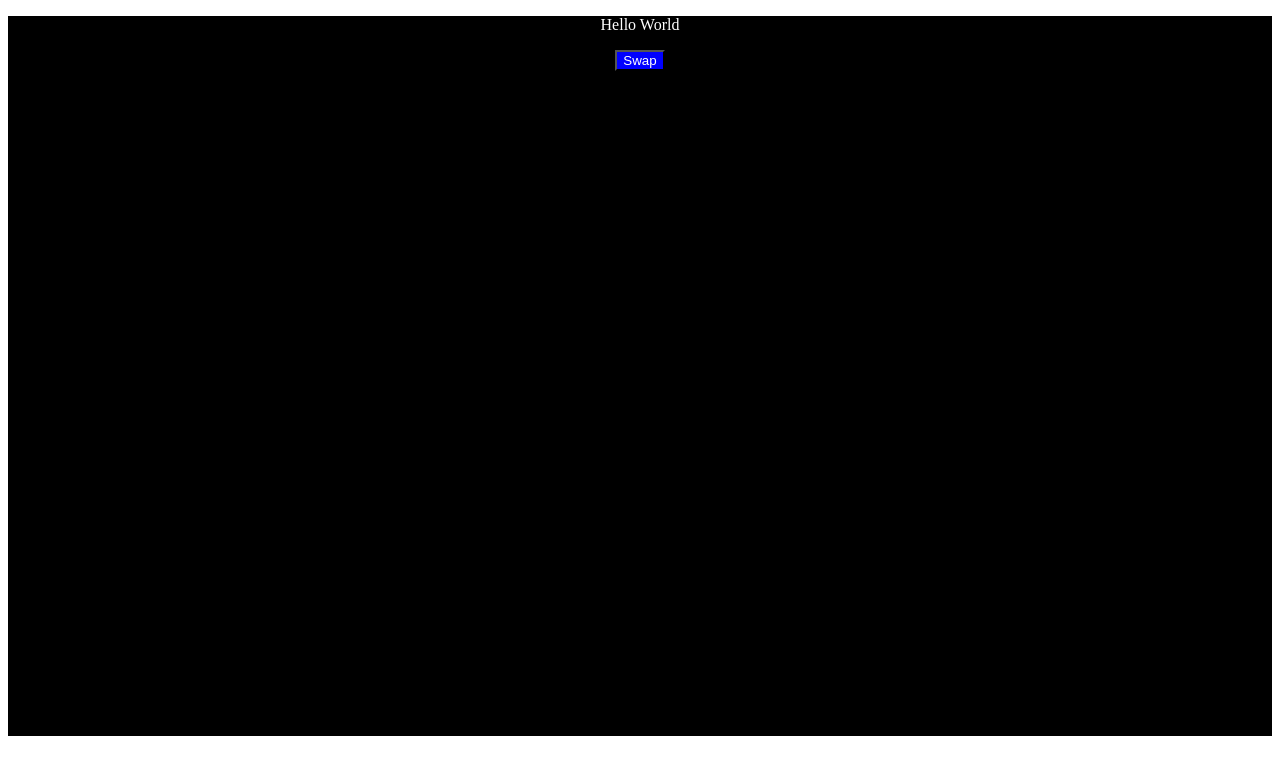
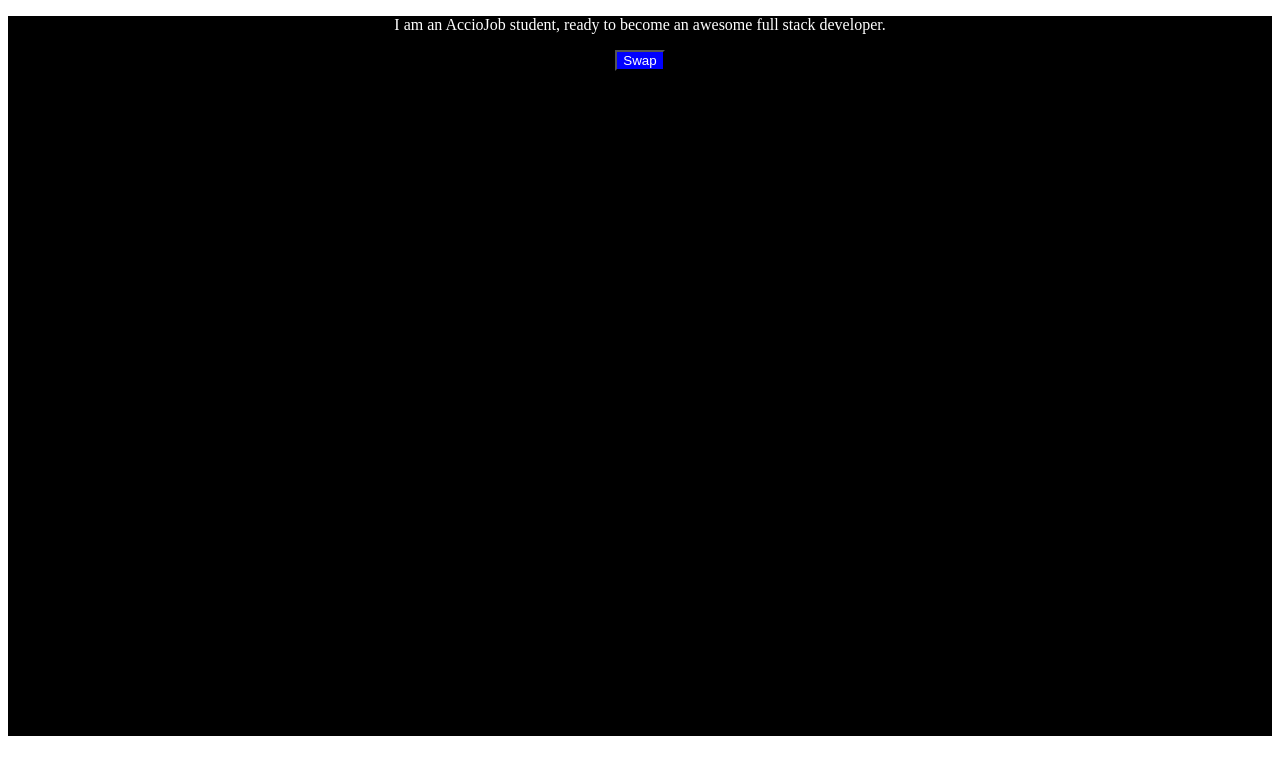
Before and after one commit to acciojob/dark-theme-Coder-Arm, a website: page main.html in a window 1280 px wide. Both pictures are taken after a click on the button "Swap". Drawn offline with Linux system fonts and the light colour scheme.

Commit message:
created a submission

```diff
--- a/main.html
+++ b/main.html
@@ -7,14 +7,13 @@
     <link rel="stylesheet" href="styles.css">
   </head>
   <body>
-    <main>
+    <main id="app" class="day">
       <!-- html markup here -->
-	  <div id="app" class="day">
+
         <p id="ptag">
         Hello World
         </p>
        <button onclick="swap_theme()" id="swap" class="button_day">Swap</button>
-	  </div>
     </main>
     <script src="./script.js"></script>
   </body>
--- a/script.js
+++ b/script.js
@@ -1,5 +1,7 @@
 //your code here
 const swap_theme = () => {
+	const para = document.getElementById("ptag");
+	para.innerHTML = "I am an AccioJob student, ready to become an awesome full stack developer.";
 	const app_change = document.getElementById("app");
 	app_change.classList.toggle("night");
 	const btn_change = document.getElementById("swap");
```
